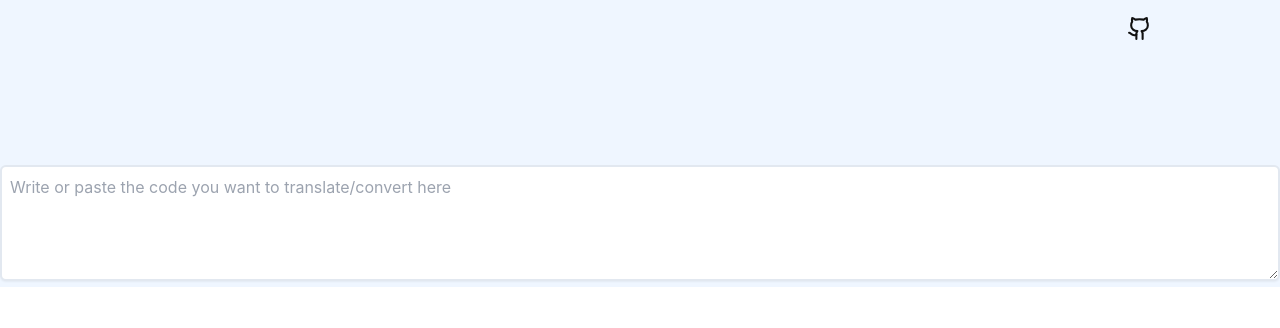
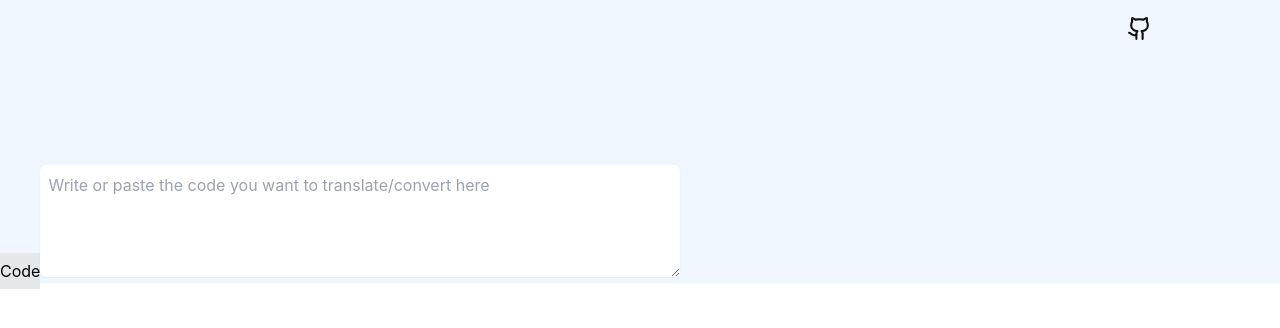
Before and after one commit to francisamidu/trans-code, a React (Vite) app: page / in a window 1280 px wide. Shown: the top 328 px of the page. Built offline with nearby package versions, Linux system fonts and the light colour scheme; no server answers.

Commit message:
UI update

```diff
--- a/src/components/Hero.tsx
+++ b/src/components/Hero.tsx
@@ -32,12 +32,15 @@ const Hero = () => {
         </p>
       </div>
       <form>
+        <label htmlFor="input" className="w-full bg-gray-200 py-2">
+          Code
+        </label>
         <textarea
           aria-label="input"
           value={input}
           onChange={(e) => setInput(e.target.value)}
           rows={4}
-          className="relative mt-3 w-full rounded-md border-2 border-slate-200 p-2 shadow-sm focus:border-slate-500 focus:ring-slate-500"
+          className="relative mt-3 w-1/2 rounded-md p-2 shadow-sm outline-none"
           placeholder={
             'Write or paste the code you want to translate/convert here'
           }
--- a/src/index.css
+++ b/src/index.css
@@ -6,17 +6,17 @@ body {
   font-family: Inter, Arial, Helvetica, sans-serif;
 }
 
-textarea:before {
+textarea::before {
   content: '';
-  height: 120%;
-  width: 100%;
+  height: 20px;
+  width: 50px;
+  display: block;
   position: absolute;
-  top: -10px;
+  top: -20px;
   left: 0;
-  right: 0;
-  bottom: 0;
   background-color: #eee;
+  color: #eee;
 }
 
-textarea:after {
+textarea::after {
 }
```
